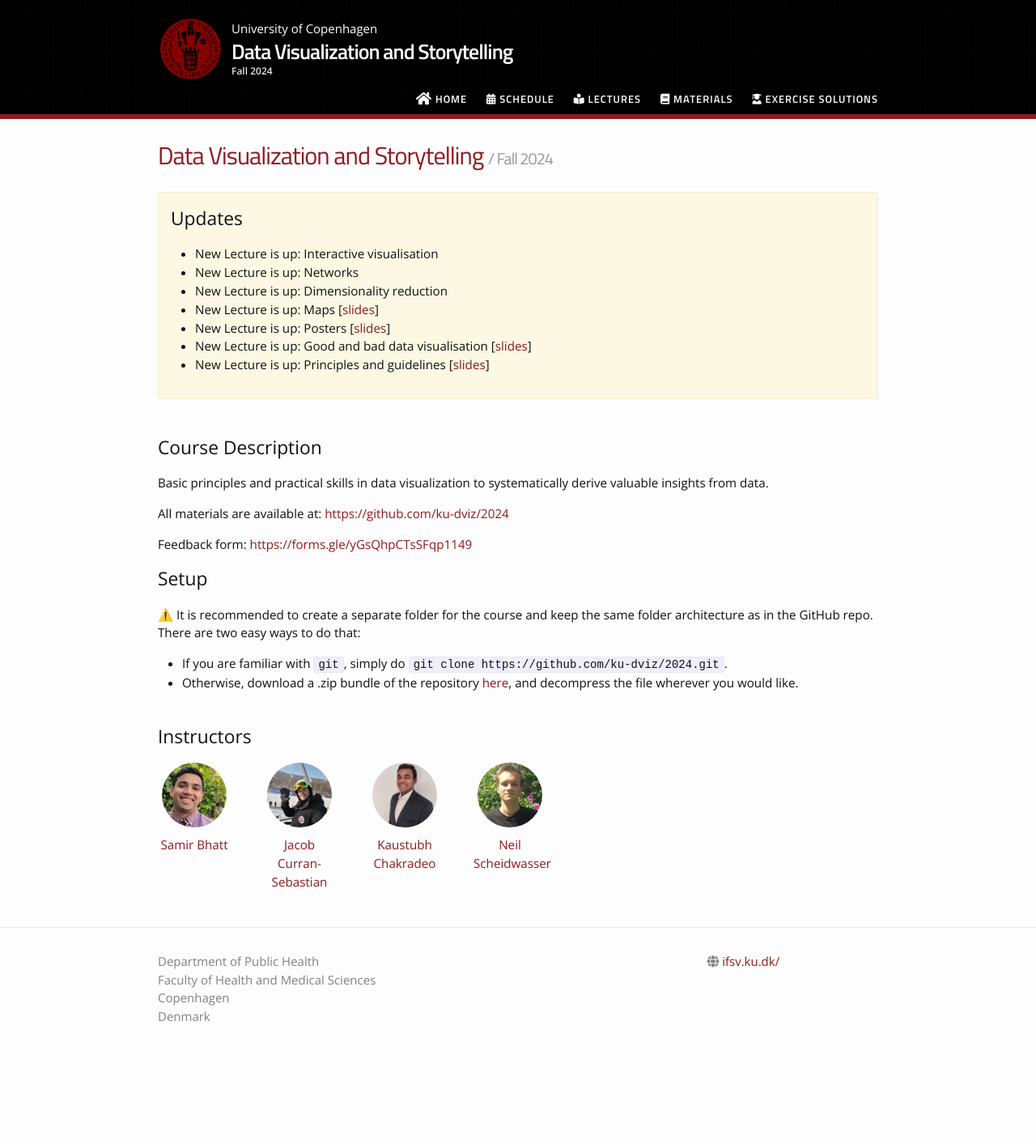
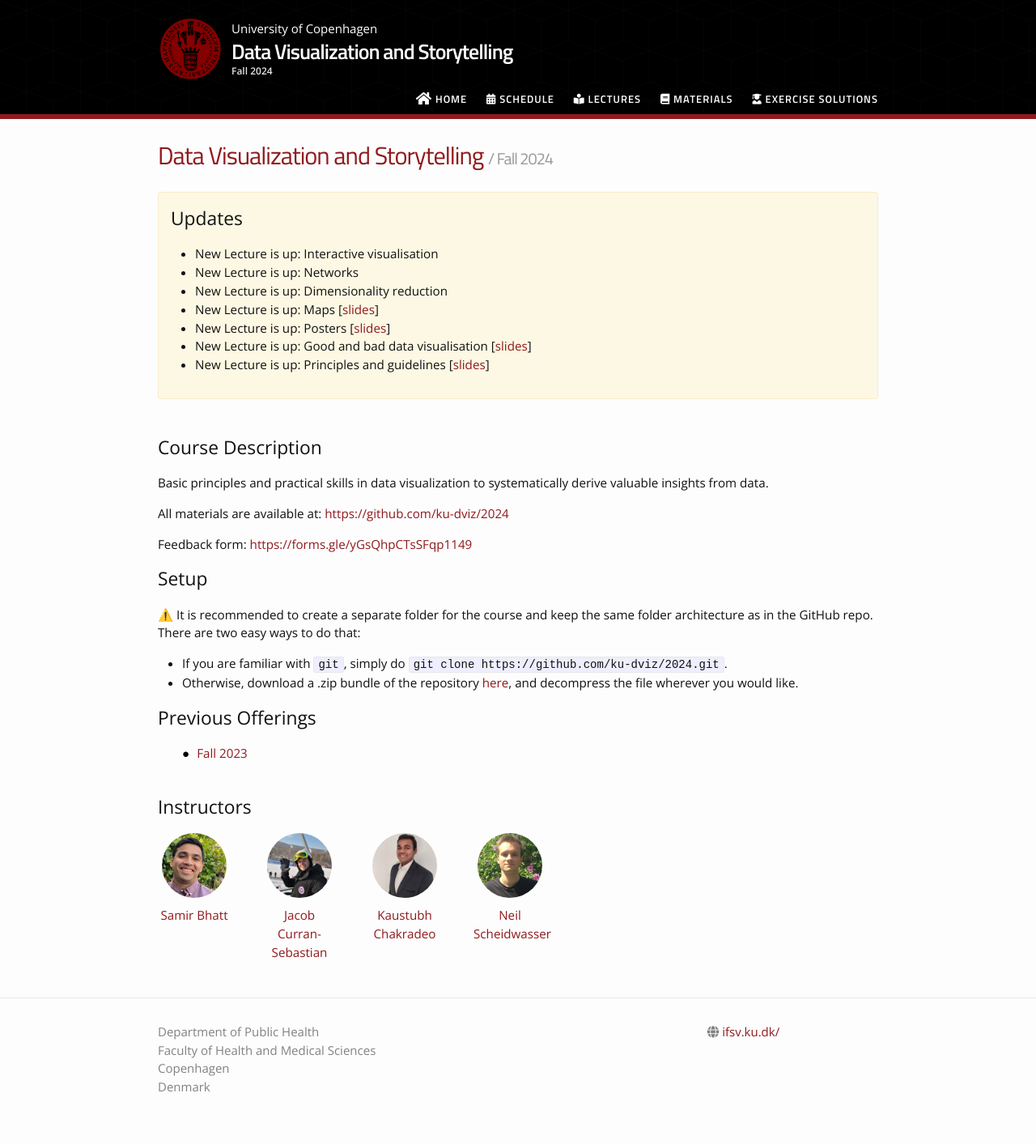
Before and after one commit to ku-dviz/2024, a Jekyll site: the page built from docs/index.md, in a window 1280 px wide. Shown: the whole page at 81% size. Built offline with Jekyll 4.4.1, drawn with Linux system fonts in a browser that asks for light colours; nearby versions of some CDN libraries; before the commit the page ends 1326 px from its top, so only the background shows below that.

Commit message:
day 2 : fix bullet points in exercises

```diff
--- a/Exercises/Solutions/day2_solutions.Rmd
+++ b/Exercises/Solutions/day2_solutions.Rmd
@@ -77,6 +77,7 @@
 # Exercise 2: Kenya plot a Kenya map?
 
 Plot a high-definition map of Kenya supplemented with information on:
+
  * Scale
  * Orientation (North/South)
  * Coordinates (longitude/latitude)
@@ -120,6 +121,7 @@
 # Exercise 3: Kenya add more details?
 
 Augment your Kenya plot by adding:
+
  * a point for 3 major cities: Nairobi, the capital, as well as Mombasa and Nakuru.
  * lakes, rivers, and potential surrounding oceans
 
--- a/Exercises/day2.Rmd
+++ b/Exercises/day2.Rmd
@@ -73,6 +73,7 @@
 # Exercise 2: Kenya plot a Kenya map?
 
 Plot a high-definition map of Kenya supplemented with information on:
+
  * Scale
  * Orientation (North/South)
  * Coordinates (longitude/latitude)
@@ -93,6 +94,7 @@
 # Exercise 3: Kenya add more details?
 
 Augment your Kenya plot by adding:
+
  * a point for 3 major cities: Nairobi, the capital, as well as Mombasa and Nakuru.
  * lakes, rivers, and potential surrounding oceans
 
--- a/docs/_data/previous_offering.yml
+++ b/docs/_data/previous_offering.yml
@@ -1,6 +1,6 @@
 offerings:
-  # - title: Fall 1997
-  #   url: https://previous_course_website.url/
+  - title: Fall 2023
+    url: https://ku-dviz.github.io/2023/
 
   # - title: Fall 1996
   #   url: https://previous_course_website.url/
```
